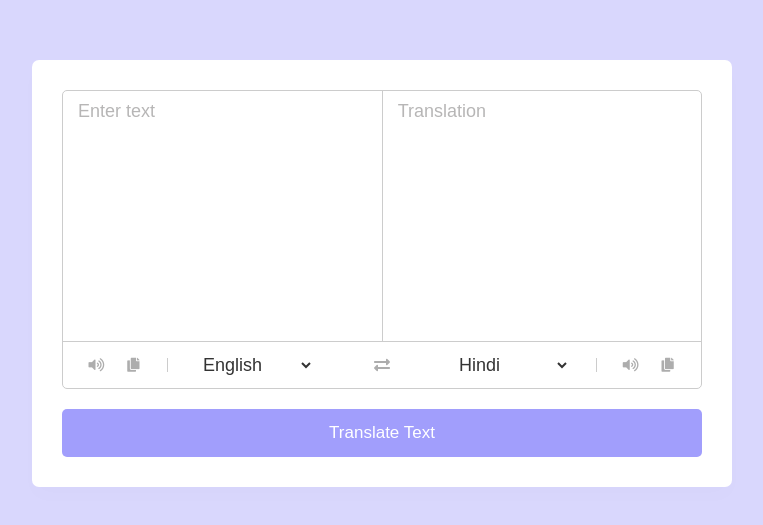
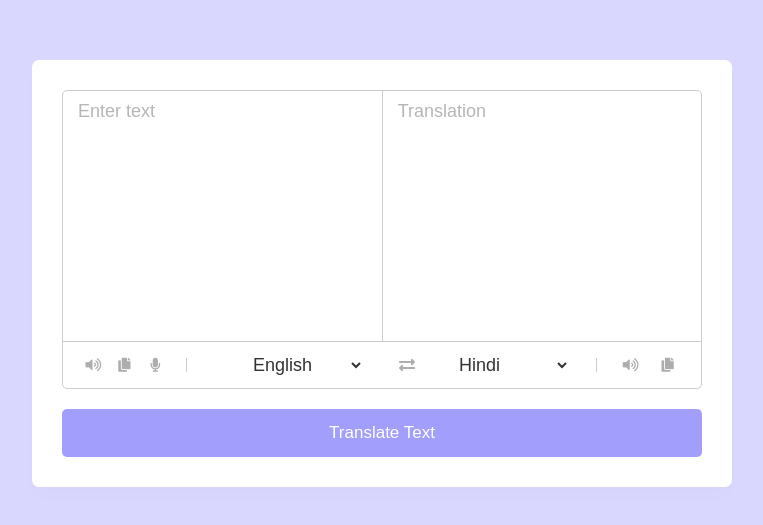
Before and after one commit to Devanshugoell/G-translate-Clone, a React (Create React App) app: page / in a window 1280 px wide. Shown: the part 127-652 px from the top of the page, without its empty margins (258-1021 px from the left). Built offline with nearby package versions, Linux system fonts and the light colour scheme.

Commit message:
Added microphone icon

```diff
--- a/src/components/Translate.js
+++ b/src/components/Translate.js
@@ -107,6 +107,7 @@ const Translate = () => {
               <div className="icons">
                 <i id="from" className="fas fa-volume-up"></i>
                 <i id="from" className="fas fa-copy"></i>
+                <i id="from" className="fas fa-microphone"></i>
               </div>
               <select></select>
             </li>
```
